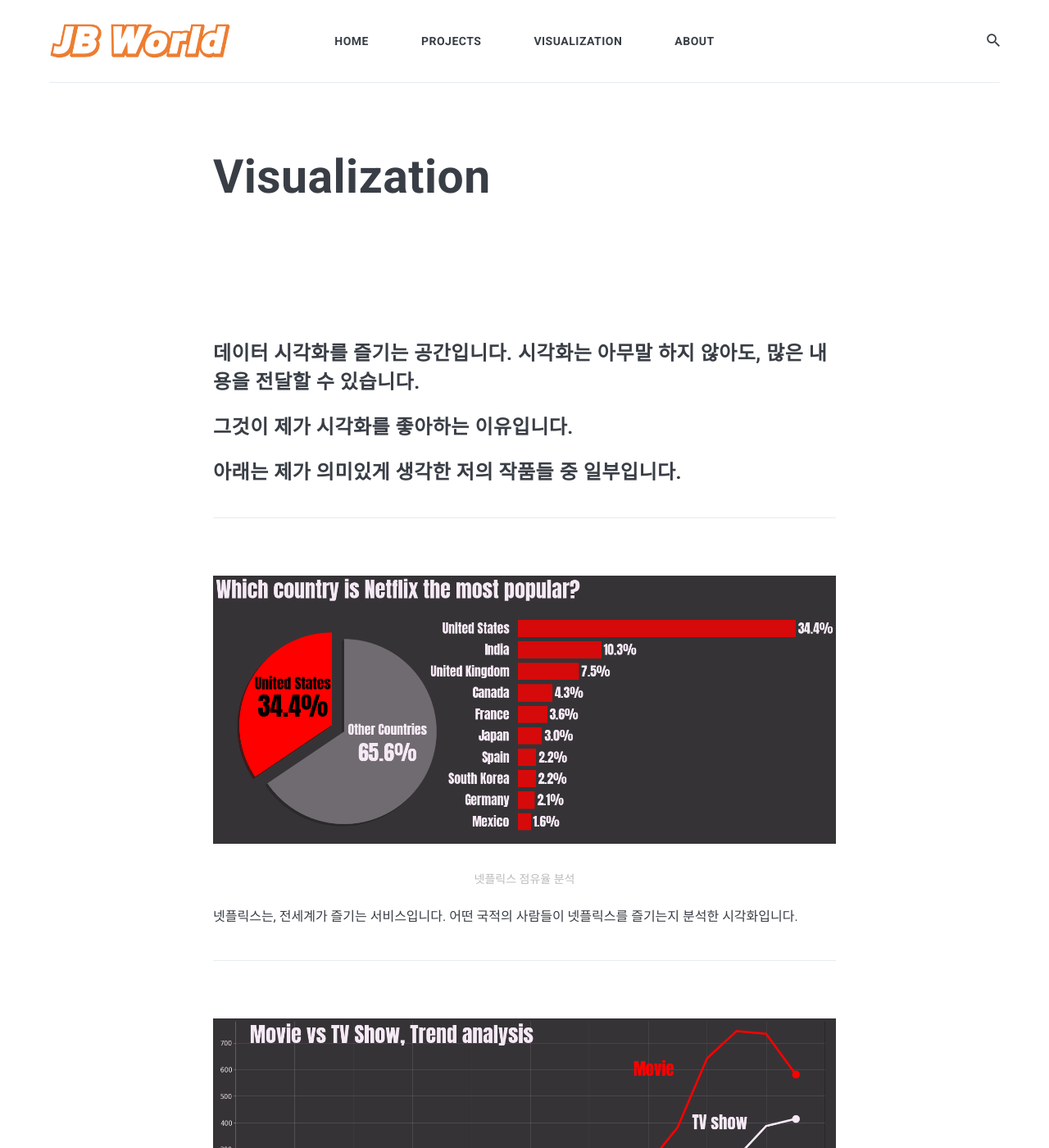
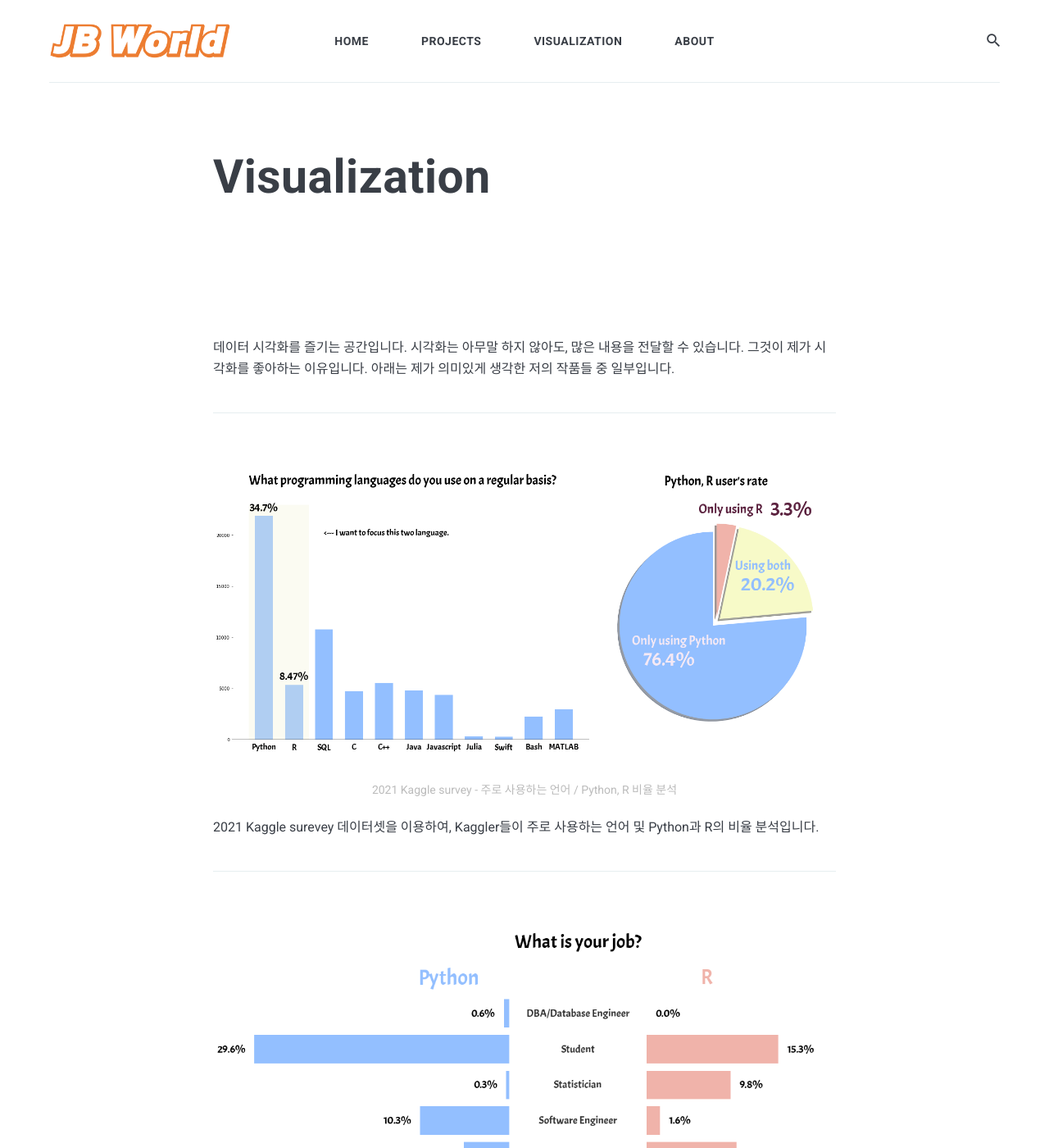
Before and after one commit to wjdqlsdlsp/wjdqlsdlsp.github.io, a Jekyll site: the page built from _pages/Visualization.md, in a window 1280 px wide and 1400 px high. Shown: the whole window at 82% size. Built offline with Jekyll 4.4.1, drawn with Linux system fonts in a browser that asks for light colours; nearby versions of some CDN libraries; some of the changed text lies outside the part shown.

Commit message:
image add

```diff
--- a/_pages/Visualization.md
+++ b/_pages/Visualization.md
@@ -4,10 +4,28 @@
 permalink: /visualization/
 image:
 ---
+데이터 시각화를 즐기는 공간입니다. 시각화는 아무말 하지 않아도, 많은 내용을 전달할 수 있습니다.
+그것이 제가 시각화를 좋아하는 이유입니다.
+아래는 제가 의미있게 생각한 저의 작품들 중 일부입니다.
 
-### 데이터 시각화를 즐기는 공간입니다. 시각화는 아무말 하지 않아도, 많은 내용을 전달할 수 있습니다.
-### 그것이 제가 시각화를 좋아하는 이유입니다.
-### 아래는 제가 의미있게 생각한 저의 작품들 중 일부입니다.
+
+***
+![]({{site.baseurl}}/images/visualization_all/kaggle_survey1.png)
+*2021 Kaggle survey - 주로 사용하는 언어 / Python, R 비율 분석*
+
+2021 Kaggle surevey 데이터셋을 이용하여, Kaggler들이 주로 사용하는 언어 및 Python과 R의 비율 분석입니다.
+
+***
+![]({{site.baseurl}}/images/visualization_all/kaggle_survey2.png)
+*2021 Kaggle survey - Python/R 직업비율*
+
+Python 과 R을 사용하는 사람들의 직업을 나타낸 시각화입니다.
+
+***
+![]({{site.baseurl}}/images/visualization_all/kaggle_survey3.png)
+*2021 Kaggle survey - Python/R 초심자에게 추천*
+
+Python 과 R을 사용하는 사람들이 데이터사이언스에 입문하는 사람들에게 추천하는 언어입니다. 흥미로운 점은, 파이썬 유저는 파이썬을 적극 추천하지만, R사용자는 Python과 비교하여 적은 숫자가 추천합니다. 또한, R사용자 중 Python을 추천하는 비율도 1/3이 넘습니다.
 
 ***
 ![]({{site.baseurl}}/images/visualization_all/netflix1.png)
```
Also changed, not shown: images/visualization_all/kaggle_survey1.png (added), images/visualization_all/kaggle_survey2.png (added), images/visualization_all/kaggle_survey3.png (added).
